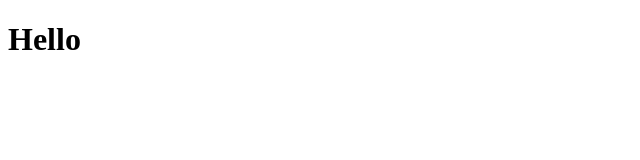
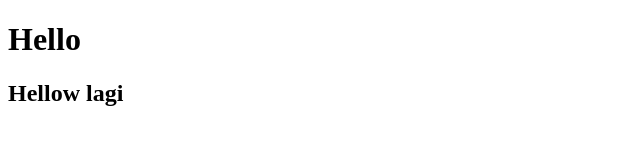
Before and after one commit to sandiadrian1/latihanuas, a plain HTML site: page index.html in a window 1280 px wide. Shown: the whole page, without its empty margins (0-640 px from the left). Drawn offline with Linux system fonts and the light colour scheme.

```diff
--- a/index.html
+++ b/index.html
@@ -7,5 +7,6 @@
 </head>
 <body>
        <h1>Hello</h1>
+       <h2>Hellow lagi</h2>
 </body>
 </html>
```
